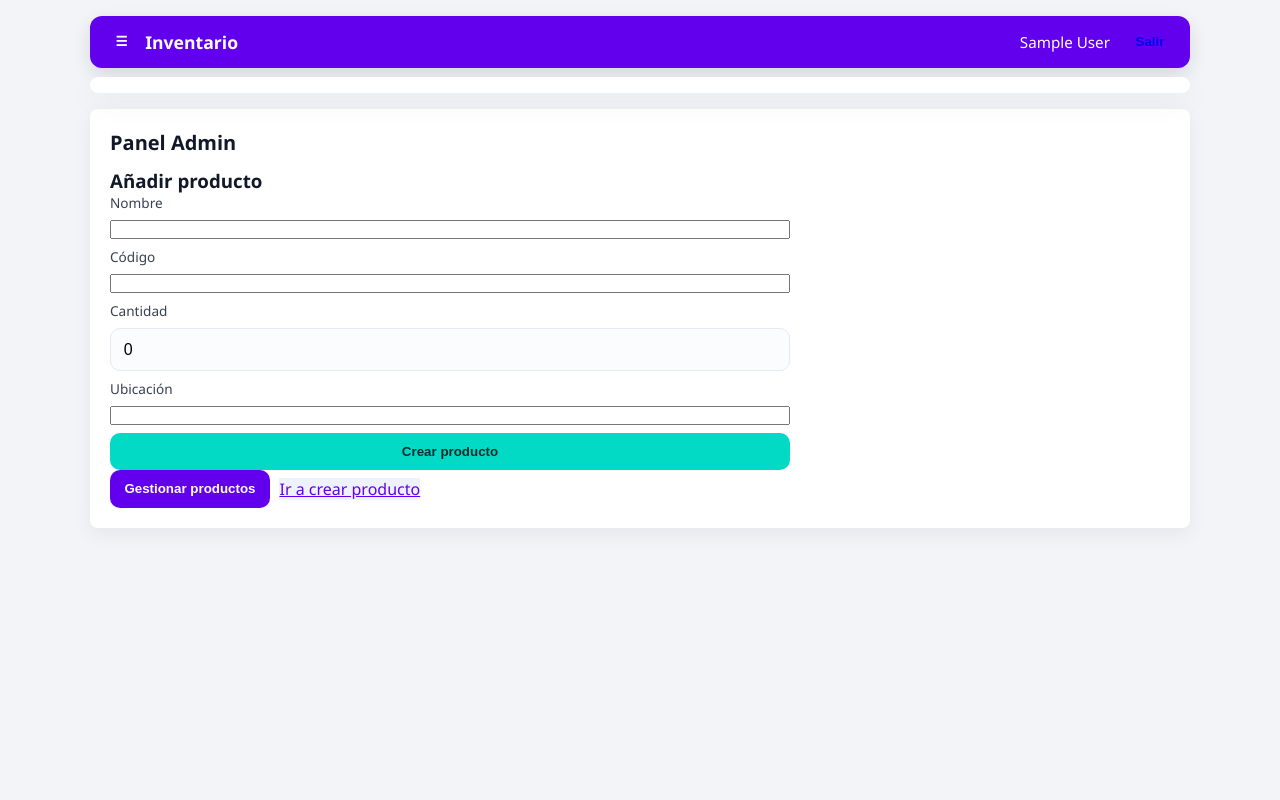
After one commit to Adrig3/proyecto_intermodular, a Flask app: page /admin in a window 1280 px wide. The commit adds this page. Run offline with Flask 3, Linux system fonts and the light colour scheme; the visitor is signed in with stand-in values (Sample User, id 1).

Commit message:
primeros ajustes para mejorar diseño

```diff
--- a/app.py
+++ b/app.py
@@ -1,4 +1,4 @@
-from flask import Flask, render_template, request, redirect, url_for, flash
+from flask import Flask, render_template, request, redirect, url_for, flash, session
 from database import Base, engine, SessionLocal
 from models import Usuario, Producto
 from werkzeug.security import generate_password_hash, check_password_hash
@@ -50,10 +50,15 @@ def login():
     if request.method == "POST":
         correo = request.form['correo']
         contrasena = request.form['contrasena']
-        session = SessionLocal()
-        usuario = session.query(Usuario).filter(Usuario.correo == correo).first()
-        session.close()
+        db = SessionLocal()
+        usuario = db.query(Usuario).filter(Usuario.correo == correo).first()
+        db.close()
         if usuario and check_password_hash(usuario.contrasena, contrasena):
+            # Guardar información mínima en la sesión de Flask
+            session['user_id'] = usuario.id
+            session['usuario_nombre'] = usuario.nombre
+            session['esAdmin'] = bool(usuario.esAdmin)
+
             flash(f"Bienvenido, {usuario.nombre}!", "success")
             return redirect(url_for("dashboard"))
         else:
@@ -67,8 +72,9 @@ def register():
         nombre = request.form['nombre']
         correo = request.form['correo']
         contrasena = generate_password_hash(request.form['contrasena'])
+        esAdmin = request.form.get('esAdmin') == 'on'
         session = SessionLocal()
-        nuevo_usuario = Usuario(nombre=nombre, correo=correo, contrasena=contrasena)
+        nuevo_usuario = Usuario(nombre=nombre, correo=correo, contrasena=contrasena, esAdmin=esAdmin)
         session.add(nuevo_usuario)
         try:
             session.commit()
@@ -84,7 +90,8 @@ def register():
 
 @app.route("/dashboard")
 def dashboard():
-    return render_template("dashboard.html", usuario="Usuario")
+    nombre = session.get('usuario_nombre', 'Usuario')
+    return render_template("dashboard.html", usuario=nombre)
 
 
 @app.route("/productos/consultar", methods=["GET", "POST"])
@@ -210,9 +217,173 @@ def opciones():
 
 @app.route('/logout')
 def logout():
+    # Limpiar sesión y redirigir
+    session.clear()
     flash('Sesión cerrada', 'success')
     return redirect(url_for('login'))
 
 
+@app.route('/admin')
+def admin_panel():
+    # Acceso prohibido si usuario no autenticado o no administrador
+    if not session.get('user_id') or not session.get('esAdmin'):
+        flash('Acceso denegado: se requiere privilegios de administrador', 'danger')
+        return redirect(url_for('login'))
+    # Listar productos para el panel de administración
+    db = SessionLocal()
+    productos = db.query(Producto).all()
+    productos_data = [SimpleNamespace(id=p.id, nombre=p.nombre, codigo=p.codigo,
+                                       cantidad=p.cantidad, ubicacion=p.ubicacion) for p in productos]
+    db.close()
+    return render_template('admin.html', productos=productos_data)
+
+
+@app.route('/admin/add', methods=['POST'])
+def admin_add():
+    # Crear nuevo producto (sólo admin)
+    if not session.get('user_id') or not session.get('esAdmin'):
+        flash('Acceso denegado: se requiere privilegios de administrador', 'danger')
+        return redirect(url_for('login'))
+
+    nombre = request.form.get('nombre')
+    codigo = request.form.get('codigo')
+    cantidad_raw = request.form.get('cantidad')
+    ubicacion = request.form.get('ubicacion')
+
+    try:
+        cantidad = int(cantidad_raw) if cantidad_raw not in (None, '') else 0
+    except ValueError:
+        flash('Cantidad inválida', 'danger')
+        return redirect(url_for('admin_panel'))
+
+    db = SessionLocal()
+    # comprobar existencia de código único
+    existing = db.query(Producto).filter(Producto.codigo == codigo).first()
+    if existing:
+        db.close()
+        flash('Código ya existe', 'danger')
+        return redirect(url_for('admin_panel'))
+
+    nuevo = Producto(nombre=nombre, codigo=codigo, cantidad=cantidad, ubicacion=ubicacion)
+    db.add(nuevo)
+    try:
+        db.commit()
+        # historial
+        write_historial({
+            'timestamp': now_iso(),
+            'action': 'crear',
+            'producto_id': nuevo.id,
+            'codigo': codigo,
+            'nombre': nombre,
+            'old_cantidad': '',
+            'new_cantidad': cantidad,
+            'old_ubicacion': '',
+            'new_ubicacion': ubicacion,
+            'results_count': '',
+        })
+        flash('Producto creado', 'success')
+    except Exception as e:
+        db.rollback()
+        flash(f'Error creando producto: {e}', 'danger')
+    finally:
+        db.close()
+
+    return redirect(url_for('admin_panel'))
+
+
+@app.route('/admin/editar/<int:producto_id>', methods=['GET', 'POST'])
+def admin_edit(producto_id):
+    if not session.get('user_id') or not session.get('esAdmin'):
+        flash('Acceso denegado: se requiere privilegios de administrador', 'danger')
+        return redirect(url_for('login'))
+
+    db = SessionLocal()
+    producto = db.query(Producto).filter(Producto.id == producto_id).first()
+    if not producto:
+        db.close()
+        flash('Producto no encontrado', 'danger')
+        return redirect(url_for('admin_panel'))
+
+    if request.method == 'POST':
+        old_cantidad = producto.cantidad
+        old_ubicacion = producto.ubicacion
+        producto.nombre = request.form.get('nombre')
+        producto.codigo = request.form.get('codigo')
+        cantidad_raw = request.form.get('cantidad')
+        try:
+            producto.cantidad = int(cantidad_raw) if cantidad_raw not in (None, '') else 0
+        except ValueError:
+            db.close()
+            flash('Cantidad inválida', 'danger')
+            return redirect(url_for('admin_edit', producto_id=producto_id))
+        producto.ubicacion = request.form.get('ubicacion')
+
+        try:
+            db.commit()
+            write_historial({
+                'timestamp': now_iso(),
+                'action': 'actualizar_admin',
+                'producto_id': producto.id,
+                'codigo': producto.codigo,
+                'nombre': producto.nombre,
+                'old_cantidad': old_cantidad,
+                'new_cantidad': producto.cantidad,
+                'old_ubicacion': old_ubicacion,
+                'new_ubicacion': producto.ubicacion,
+                'results_count': '',
+            })
+            flash('Producto actualizado', 'success')
+        except Exception as e:
+            db.rollback()
+            flash(f'Error actualizando producto: {e}', 'danger')
+        finally:
+            db.close()
+        return redirect(url_for('admin_panel'))
+
+    # GET -> mostrar formulario
+    producto_obj = SimpleNamespace(id=producto.id, nombre=producto.nombre, codigo=producto.codigo,
+                                   cantidad=producto.cantidad, ubicacion=producto.ubicacion)
+    db.close()
+    return render_template('admin_edit.html', producto=producto_obj)
+
+
+@app.route('/admin/borrar/<int:producto_id>', methods=['POST'])
+def admin_delete(producto_id):
+    if not session.get('user_id') or not session.get('esAdmin'):
+        flash('Acceso denegado: se requiere privilegios de administrador', 'danger')
+        return redirect(url_for('login'))
+
+    db = SessionLocal()
+    producto = db.query(Producto).filter(Producto.id == producto_id).first()
+    if not producto:
+        db.close()
+        flash('Producto no encontrado', 'danger')
+        return redirect(url_for('admin_panel'))
+
+    try:
+        db.delete(producto)
+        db.commit()
+        write_historial({
+            'timestamp': now_iso(),
+            'action': 'borrar',
+            'producto_id': producto_id,
+            'codigo': producto.codigo,
+            'nombre': producto.nombre,
+            'old_cantidad': producto.cantidad,
+            'new_cantidad': '',
+            'old_ubicacion': producto.ubicacion,
+            'new_ubicacion': '',
+            'results_count': '',
+        })
+        flash('Producto eliminado', 'success')
+    except Exception as e:
+        db.rollback()
+        flash(f'Error borrando producto: {e}', 'danger')
+    finally:
+        db.close()
+
+    return redirect(url_for('admin_panel'))
+
+
 if __name__ == "__main__":
     app.run(debug=True)
--- a/models.py
+++ b/models.py
@@ -1,4 +1,4 @@
-from sqlalchemy import Column, Integer, String
+from sqlalchemy import Boolean, Column, Integer, String
 from database import Base
 
 class Usuario(Base):
@@ -8,6 +8,7 @@ class Usuario(Base):
     nombre = Column(String(100), nullable=False)
     correo = Column(String(120), unique=True, nullable=False)
     contrasena = Column(String(255), nullable=False)
+    esAdmin = Column(Boolean, default=False)
 
 class Producto(Base):
     __tablename__ = 'producto'
--- a/static/style.css
+++ b/static/style.css
@@ -1,203 +1,105 @@
-/* Reset simple */
-* {
-    margin: 0;
-    padding: 0;
-    box-sizing: border-box;
-    font-family: Arial, sans-serif;
+/* --- Material-like theme (mobile-first) --- */
+:root{
+    --mdc-primary: #6200ee;
+    --mdc-primary-variant: #3700b3;
+    --mdc-surface: #ffffff;
+    --mdc-background: #f2f4f8;
+    --mdc-on-primary: #ffffff;
+    --mdc-on-surface: #111827;
+    --mdc-error: #b00020;
+    --radius: 12px;
 }
 
-body {
-    background-color: #f0f2f5;
-    display: flex;
-    justify-content: center;
-    align-items: center;
-    min-height: 100vh;
-    padding: 1rem;
+*{box-sizing:border-box;margin:0;padding:0}
+html,body{height:100%}
+body{
+    font-family: 'Segoe UI', Roboto, 'Helvetica Neue', Arial, sans-serif;
+    background:var(--mdc-background);
+    color:var(--mdc-on-surface);
+    -webkit-font-smoothing:antialiased;
+    -moz-osx-font-smoothing:grayscale;
+    padding:1rem;
 }
 
-.container {
-    background-color: #fff;
-    padding: 2rem;
-    border-radius: 1rem;
-    box-shadow: 0 4px 12px rgba(0,0,0,0.1);
-    width: 100%;
-    max-width: 420px;
+.app-shell{
+    max-width:1100px;
+    margin:0 auto;
+    background:transparent;
 }
 
-h2 {
-    text-align: center;
-    margin-bottom: 1.5rem;
-    color: #333;
+/* Top App Bar */
+.topbar{
+    display:flex;
+    align-items:center;
+    justify-content:space-between;
+    background:var(--mdc-primary);
+    color:var(--mdc-on-primary);
+    padding:.75rem 1rem;
+    border-radius:var(--radius);
+    box-shadow:0 6px 18px rgba(16,24,40,0.12);
+}
+.topbar .title{font-weight:600;font-size:1.1rem}
+.topbar .actions{display:flex;gap:.5rem;align-items:center}
+.icon-btn{background:transparent;border:none;color:inherit;padding:.4rem .6rem;border-radius:8px;cursor:pointer}
+.icon-btn:hover{background:rgba(255,255,255,0.08)}
+
+/* Main container card */
+.container{
+    margin-top:1rem;
+    background:var(--mdc-surface);
+    padding:1rem;
+    border-radius:calc(var(--radius) - 4px);
+    box-shadow:0 6px 20px rgba(16,24,40,0.06);
 }
 
-form {
-    display: flex;
-    flex-direction: column;
-    gap: 0.75rem;
-    max-width: 360px;
-    margin: 0 auto; /* centra el formulario dentro de la .container */
+h2.page-title{font-size:1.25rem;margin-bottom:.75rem}
+
+/* Forms */
+.form-card{display:flex;flex-direction:column;gap:.5rem;max-width:680px}
+label{font-size:.85rem;color:#374151}
+input[type=text],input[type=email],input[type=password],input[type=number],textarea{
+    padding:.7rem .8rem;border-radius:10px;border:1px solid #e6e9ef;background:#fbfcfe;font-size:1rem}
+
+button{border:none;border-radius:10px;padding:.7rem .9rem;font-weight:600;cursor:pointer}
+.btn-primary{background:var(--mdc-primary);color:var(--mdc-on-primary)}
+.btn-secondary{background:#eef2ff;color:var(--mdc-primary)}
+.btn-success{background:#03dac6;color:#022c2a}
+.btn-danger{background:var(--mdc-error);color:#fff}
+.btn-small{padding:.4rem .6rem;font-size:.85rem;border-radius:8px}
+
+.flash{padding:.6rem;border-radius:10px;margin-bottom:.8rem;font-size:.92rem}
+.flash.success{background:#e6fffa;color:#03543f}
+.flash.danger{background:#fff1f2;color:#7f1d1d}
+
+/* Admin list replaced by a management panel */
+.list{display:flex;flex-direction:column;gap:.6rem;margin-top:.6rem}
+.card{background:#fff;border-radius:10px;padding:.7rem;box-shadow:0 4px 12px rgba(2,6,23,0.04);display:flex;flex-direction:column}
+.card-row{display:flex;justify-content:space-between;align-items:center}
+.card-actions{display:flex;gap:.5rem;align-items:center}
+.muted{color:#6b7280;font-size:.95rem}
+.card-foot{margin-top:.45rem;color:#6b7280;font-size:.9rem}
+
+/* Floating management button */
+.fab{position:fixed;right:1rem;bottom:1rem;background:var(--mdc-primary);color:var(--mdc-on-primary);border-radius:999px;width:56px;height:56px;display:flex;align-items:center;justify-content:center;box-shadow:0 8px 20px rgba(16,24,40,0.18);cursor:pointer}
+
+/* Panel toggles */
+.panel{max-height:0;overflow:hidden;transition:all .28s cubic-bezier(.4,0,.2,1)}
+.panel.open{max-height:1200px;padding-top:.6rem}
+
+/* Responsive grid for cards on wider screens */
+@media(min-width:720px){
+    .list{display:grid;grid-template-columns:repeat(2,1fr);gap:12px}
+    .container{padding:1.25rem}
 }
 
-label {
-    margin-bottom: 0.3rem;
-    font-weight: bold;
-    color: #555;
+@media(min-width:1000px){
+    .list{grid-template-columns:repeat(3,1fr)}
 }
 
-input[type="text"],
-input[type="email"],
-input[type="password"] {
-    padding: 0.75rem;
-    margin-bottom: 1rem;
-    border-radius: 0.5rem;
-    border: 1px solid #ccc;
-    font-size: 1rem;
-    width: 100%;
-}
+/* Small helpers */
+.nav{display:flex;gap:.5rem;align-items:center}
+.submenu{display:flex;flex-direction:column;padding:.5rem;background:#fff;border-radius:10px;box-shadow:0 8px 30px rgba(2,6,23,0.06)}
+.link{background:transparent;border:none;color:var(--mdc-primary);padding:.5rem .6rem;border-radius:8px;cursor:pointer}
 
-button {
-    padding: 0.75rem;
-    border: none;
-    border-radius: 0.5rem;
-    font-size: 1rem;
-    cursor: pointer;
-    margin-bottom: 0.5rem;
-}
-
-.btn-primary {
-    background-color: #4a90e2;
-    color: #fff;
-}
-
-.btn-secondary {
-    background-color: #aaa;
-    color: #fff;
-}
-
-.btn-success {
-    background-color: #28a745;
-    color: #fff;
-}
-
-button:hover {
-    opacity: 0.9;
-}
-
-.flash {
-    padding: 0.75rem;
-    border-radius: 0.5rem;
-    margin-bottom: 1rem;
-    font-size: 0.9rem;
-    text-align: center;
-}
-
-.flash.success {
-    background-color: #d4edda;
-    color: #155724;
-}
-
-.flash.danger {
-    background-color: #f8d7da;
-    color: #721c24;
-}
-
-/* Grupo de botones: mobile-first apilados y centrados */
-.button-group {
-    display: flex;
-    flex-direction: column;
-    gap: 0.75rem;
-    align-items: center;
-    margin-top: 1rem;
-}
-
-.button-group a {
-    width: 100%;
-}
-
-.button-group button {
-    width: 100%;
-    max-width: 340px;
-}
-
-/* Hacer que las tarjetas de producto tengan el texto centrado para apariencia más limpia */
-.producto-card {
-    border: 1px solid #ccc;
-    padding: 0.75rem;
-    margin-top: 1rem;
-    border-radius: 0.5rem;
-    background-color: #fafafa;
-    text-align: center;
-}
-
-/* En pantallas más anchas (tablet/desktop) mostrar botones en línea pero centrados */
-@media (min-width: 600px) {
-    .button-group {
-        flex-direction: row;
-        justify-content: center;
-        gap: 0.75rem;
-    }
-
-    .button-group a,
-    .button-group button {
-        width: auto;
-    }
-
-    .container {
-        max-width: 760px; /* permitir más espacio en desktop manteniendo el diseño */
-    }
-}
-
-/* Tabla responsiva para historial */
-.table-wrapper {
-    margin-top: 1rem;
-    overflow-x: auto;
-    -webkit-overflow-scrolling: touch;
-}
-
-.table-wrapper table {
-    width: 100%;
-    border-collapse: collapse;
-    min-width: 600px; /* permite scroll en móviles si es necesario */
-    font-size: 0.95rem;
-}
-
-.table-wrapper th,
-.table-wrapper td {
-    padding: 0.6rem 0.75rem;
-    border-bottom: 1px solid #eee;
-    text-align: left;
-    vertical-align: top;
-}
-
-.table-wrapper th {
-    font-weight: 700;
-    color: #333;
-    white-space: nowrap;
-}
-
-/* Ajustes visuales para la cabecera y títulos */
-h2 {
-    text-align: center;
-    margin-bottom: 1rem;
-    color: #333;
-}
-
-/* Botón volver en historial: centrar y reducir ancho */
-.table-wrapper + a button, .container > a > button {
-    display: inline-block;
-    margin-top: 1rem;
-}
-
-@media (max-width: 500px) {
-    .container {
-        padding: 1.5rem;
-    }
-}
-
-.producto-card {
-    border: 1px solid #ccc;
-    padding: 0.75rem;
-    margin-top: 1rem;
-    border-radius: 0.5rem;
-    background-color: #fafafa;
-}
+/* Keep legacy styles compatibility */
+.producto-card{border-radius:10px;padding:.75rem;background:#fff}
--- /dev/null
+++ b/templates/admin.html
@@ -0,0 +1,56 @@
+{% extends "base.html" %}
+
+{% block title %}Panel Admin{% endblock %}
+
+{% block content %}
+<h2 class="page-title">Panel Admin</h2>
+
+<section class="admin-section">
+	<h3>Añadir producto</h3>
+	<form id="create-form" method="POST" action="{{ url_for('admin_add') }}" class="form-card">
+		<label for="nombre">Nombre</label>
+		<input id="nombre" name="nombre" required>
+
+		<label for="codigo">Código</label>
+		<input id="codigo" name="codigo" required>
+
+		<label for="cantidad">Cantidad</label>
+		<input id="cantidad" name="cantidad" type="number" min="0" value="0">
+
+		<label for="ubicacion">Ubicación</label>
+		<input id="ubicacion" name="ubicacion">
+
+		<button type="submit" class="btn-success">Crear producto</button>
+	</form>
+
+	<div style="display:flex;gap:.6rem;align-items:center;flex-wrap:wrap">
+		<button class="btn-primary" onclick="togglePanel('products-panel')">Gestionar productos</button>
+		<a href="#" class="btn-secondary" onclick="document.getElementById('create-form')?.scrollIntoView({behavior:'smooth'})">Ir a crear producto</a>
+	</div>
+
+	<div id="products-panel" class="panel" aria-hidden="true">
+		<div class="list">
+		{% for p in productos %}
+			<div class="card">
+				<div class="card-row">
+					<div>
+						<strong>{{ p.nombre }}</strong><br>
+						<small>Código: {{ p.codigo }}</small>
+					</div>
+					<div class="card-actions">
+						<span class="muted">Cant: {{ p.cantidad }}</span>
+						<a href="{{ url_for('admin_edit', producto_id=p.id) }}" class="btn-small">Editar</a>
+						<form method="POST" action="{{ url_for('admin_delete', producto_id=p.id) }}" style="display:inline">
+							<button type="submit" class="btn-danger btn-small">Borrar</button>
+						</form>
+					</div>
+				</div>
+				<div class="card-foot">Ubicación: {{ p.ubicacion or '-' }}</div>
+			</div>
+		{% else %}
+			<p>No hay productos aún.</p>
+		{% endfor %}
+		</div>
+	</div>
+</section>
+{% endblock %}
--- a/templates/base.html
+++ b/templates/base.html
@@ -5,9 +5,43 @@
     <meta name="viewport" content="width=device-width, initial-scale=1.0">
     <title>{% block title %}Flask App{% endblock %}</title>
     <link rel="stylesheet" href="{{ url_for('static', filename='style.css') }}">
+    <script>
+    // pequeño helper para toggles en templates
+    function togglePanel(id){
+        const el = document.getElementById(id);
+        if(!el) return;
+        el.classList.toggle('open');
+    }
+    </script>
 </head>
 <body>
-    <div class="container">
+    <div class="app-shell">
+        <header class="topbar">
+            <div class="nav">
+                <button class="icon-btn" aria-label="menu" onclick="document.getElementById('main-submenu').classList.toggle('open')">☰</button>
+                <div class="title">Inventario</div>
+            </div>
+            <div class="actions">
+                {% if session.get('usuario_nombre') %}
+                    <div style="font-size:.95rem;margin-right:.5rem">{{ session.get('usuario_nombre') }}</div>
+                {% endif %}
+                <a href="{{ url_for('logout') }}"><button class="icon-btn">Salir</button></a>
+            </div>
+        </header>
+
+        <div id="main-submenu" class="submenu panel" aria-hidden="true" style="position:relative;margin-top:.6rem">
+            <div style="display:flex;gap:.5rem;flex-wrap:wrap">
+                <a class="link" href="{{ url_for('dashboard') }}">Inicio</a>
+                <a class="link" href="{{ url_for('consultar_producto') }}">Consultar</a>
+                <a class="link" href="{{ url_for('historial') }}">Historial</a>
+                <a class="link" href="{{ url_for('opciones') }}">Opciones</a>
+                {% if session.get('esAdmin') %}
+                    <a class="link" href="{{ url_for('admin_panel') }}">Panel Admin</a>
+                {% endif %}
+            </div>
+        </div>
+
+        <main class="container">
             {% with messages = get_flashed_messages(with_categories=true) %}
                 {% if messages %}
                     {% for category, message in messages %}
@@ -17,6 +51,7 @@
             {% endwith %}
 
             {% block content %}{% endblock %}
+        </main>
     </div>
 </body>
 </html>
--- a/templates/consultar_producto.html
+++ b/templates/consultar_producto.html
@@ -13,7 +13,7 @@
 <div class="producto-card">
     <p><strong>{{ p.nombre }}</strong></p>
     <p>ID: {{ p.id }} | Cantidad: {{ p.cantidad }} | Ubicación: {{ p.ubicacion }}</p>
-    <a href="{{ url_for('detalle_producto', producto_id=p.id) }}"><button class="btn-primary">Ver detalle</button></a>
+    <a href="{{ url_for('detalle_producto', producto_id=p.id) }}"><button class="btn-primary">Ver detalles</button></a>
 </div>
 {% endfor %}
 
--- a/templates/dashboard.html
+++ b/templates/dashboard.html
@@ -7,5 +7,8 @@
     <a href="{{ url_for('consultar_producto') }}"><button class="btn-primary">Consultar producto</button></a>
     <a href="{{ url_for('historial') }}"><button class="btn-secondary">Historial</button></a>
     <a href="{{ url_for('opciones') }}"><button class="btn-secondary">Opciones</button></a>
+    {% if session.get('esAdmin') %}
+    <a href="{{ url_for('admin_panel') }}"><button class="btn-secondary">Panel Admin</button></a>
+    {% endif %}
 </div>
 {% endblock %}
--- a/templates/register.html
+++ b/templates/register.html
@@ -14,6 +14,9 @@
     <label for="contrasena">Contraseña</label>
     <input type="password" id="contrasena" name="contrasena" placeholder="********" required>
 
+    <label for="esAdmin">¿Es administrador?</label>
+    <input type="checkbox" id="esAdmin" name="esAdmin">
+
     <button type="submit" class="btn-success">Registrar</button>
     <a href="{{ url_for('login') }}"><button type="button" class="btn-secondary">Volver a Login</button></a>
 </form>
```
Also changed, not shown: historial.csv (+10 -0 lines), templates/admin_edit.html (added, +25 -0 lines). Lines whose indentation alone changed are shown as unchanged.
